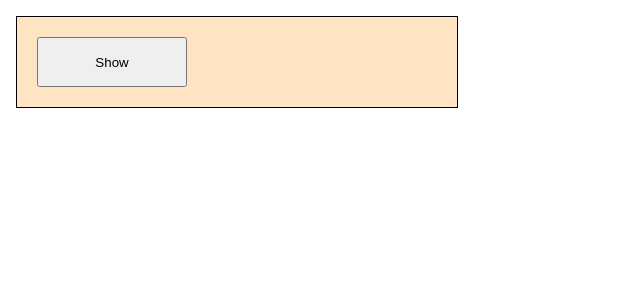
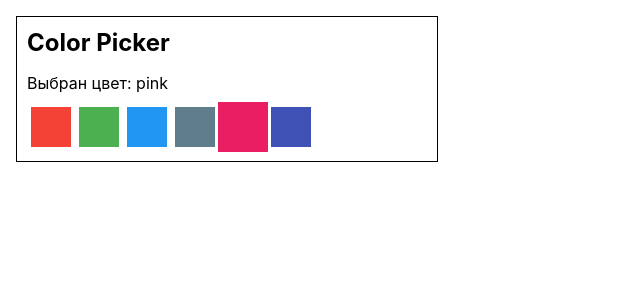
Before and after one commit to TatianaKh0301/goit-learn-react, a React (Create React App) app: page / in a window 1280 px wide. Shown: the top 300 px of the page, without its empty margins (0-640 px from the left). Built offline with nearby package versions, Linux system fonts and the light colour scheme.

Commit message:
colorpicker

```diff
--- a/src/components/App.jsx
+++ b/src/components/App.jsx
@@ -15,7 +15,10 @@
 // import {Counter} from 'components/Counter/Counter'
 
 
-import { Dropdown } from "./Dropdown/Dropdown";
+// import { Dropdown } from "./Dropdown/Dropdown";
+
+import { ColorPicker } from './ColorPicker/ColorPicker';
+import colorOptions from 'coloroptions.json';
 
 export const App = () => {
   return (
@@ -34,8 +37,10 @@
       {/* ---------------------COUNTER----------------------- */}
       {/* <Counter initialValue={10}/> */}
 
-      <Dropdown/>
 
+      {/* DROPDOWN */}
+      {/* <Dropdown/> */}
+      <ColorPicker options = {colorOptions}/>
     </div>
   );
 };
--- /dev/null
+++ b/src/components/ColorPicker/ColorPicker.css
@@ -0,0 +1,29 @@
+.ColorPicker {
+    width: 400px;
+    padding: 10px;
+    border: 1px solid black;
+}
+
+.ColorPicker__title {
+    line-height: 1.3;
+    margin-bottom: 15px;
+}
+
+.SelectedColor {
+    margin-bottom: 10px;
+}
+
+.ColorPicker__option {
+    display: inline-block;
+    width: 40px;
+    height: 40px;
+    margin: 4px;
+    border: none;
+    cursor: pointer;
+
+    transition: transform 250ms linear;
+}
+
+.ColorPicker__option--active {
+    transform: scale(1.25);
+}
--- /dev/null
+++ b/src/components/ColorPicker/ColorPicker.jsx
@@ -0,0 +1,44 @@
+import React, {Component} from "react";
+import './ColorPicker.css';
+
+export class ColorPicker extends Component {
+    state = {
+        activeOptionIdx: 4,
+    }
+
+    setActiveIdx = (index) => {
+        this.setState({ activeOptionIdx: index});
+    }
+
+    makeOptionClassName = (index) => {
+        const optionClasses = ['ColorPicker__option'];
+
+        if (index === this.state.activeOptionIdx) {
+            optionClasses.push('ColorPicker__option--active');
+        }
+
+        return optionClasses.join(' ');
+    }
+
+    render() {
+        const { activeOptionIdx } = this.state;
+        const { options } = this.props;
+        const {label} = options[activeOptionIdx];
+        return(
+            <div className="ColorPicker">
+                <h2 className="ColorPicker__title">Color Picker</h2>
+                <p className="SelectedColor">Выбран цвет: {label}</p>
+                <div>
+                    {options.map(({ label, color}, index) => (
+                            <button
+                                key={label}
+                                className={this.makeOptionClassName(index)}
+                                style={{ backgroundColor: color}}
+                                onClick={()=> this.setActiveIdx(index)}
+                            ></button>
+                    ))}
+                </div>
+            </div>
+        );
+    }
+}
--- a/src/components/Dropdown/Dropdown.jsx
+++ b/src/components/Dropdown/Dropdown.jsx
@@ -22,16 +22,17 @@
     // }
 
     render() {
+        const { visible } = this.state;
         return(
             <div className="Dropdown">
                 <button type="button" className="Dropdown__toggle" onClick={this.toggle}>
-                    {this.state.visible ? "Hide" : "Show"}
+                    {visible ? "Hide" : "Show"}
                 </button>
 
                 {/* <button type="button" className="Dropdown__toggle" onClick={this.hide}>
                     Hide
                 </button> */}
-                {this.state.visible && (
+                {visible && (
                     <div className="Dropdown__menu">Drop-down menu</div>
                 )}
 
```
Also changed, not shown: .prettierrc.json, src/coloroptions.json (renamed from src/colorpickeroptions.json).
